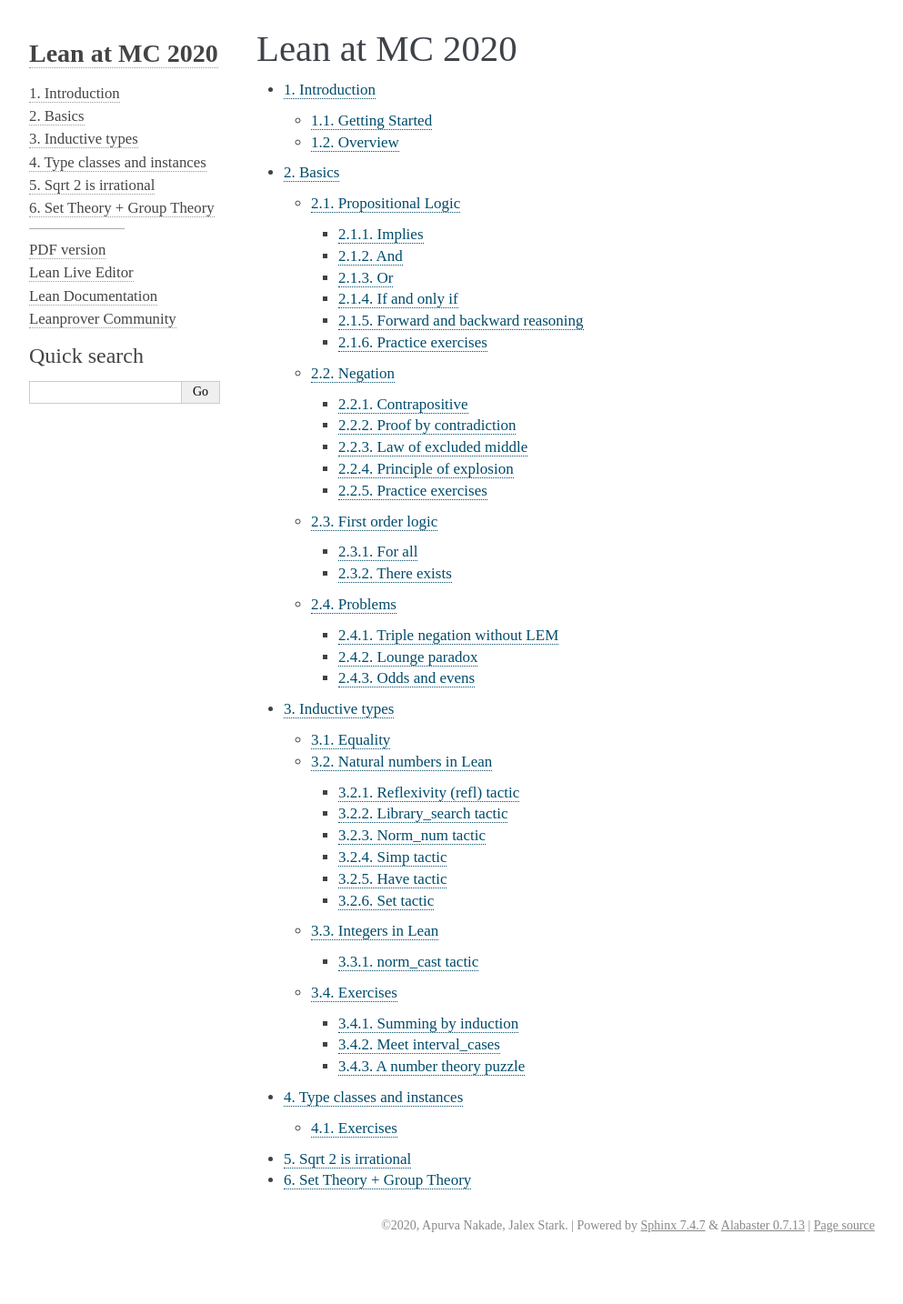
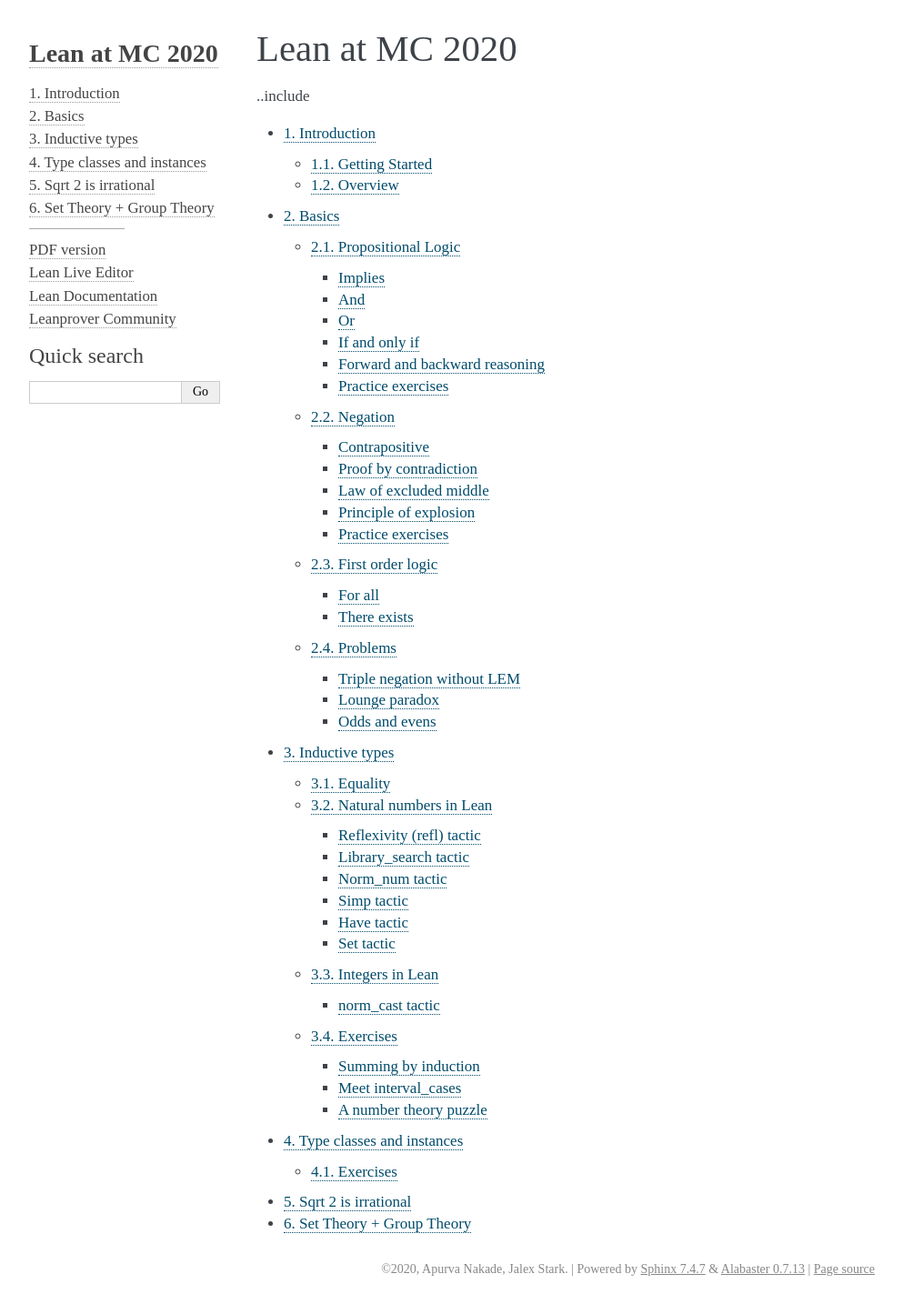
Before and after one commit to jalex-stark/lean-at-MC2020, a Sphinx documentation site: the page built from lean_at_mc2020_source/source/index.rst, in a window 1280 px wide. Shown: the whole page at 91% size, without its empty margins (148-1141 px from the left). Built offline with Sphinx 7.4.7, drawn with Linux system fonts in a browser that asks for light colours; before the commit the page ends 1386 px from its top, so only the background shows below that.

Commit message:
formatting

```diff
--- a/lean_at_mc2020_source/source/day1.rst
+++ b/lean_at_mc2020_source/source/day1.rst
@@ -577,8 +577,9 @@ There is someone in the lounge such that, if they are playing a game, then every
     noncomputable theory
     open_locale classical
 
-    theorem lounge {camper : Type u} (playing : camper → Prop) [inhabited camper] :
-      ∃ x, (playing x → ∀ y, playing y) :=
+    theorem lounge
+     {camper : Type u} (playing : camper → Prop) [inhabited camper] :
+    ∃ x, (playing x → ∀ y, playing y) :=c
     begin
       have alice := arbitrary camper, -- this works because of "inhabited" above
       by_cases h : ∃ bob, ¬ playing bob,
--- a/lean_at_mc2020_source/source/index.rst
+++ b/lean_at_mc2020_source/source/index.rst
@@ -3,8 +3,10 @@
 Lean at MC 2020
 ===================
 
+..include
+
 .. toctree::
-   :numbered:
+   :numbered: 2
    :maxdepth: 3
 
    introduction
```
Also changed, not shown: lean_at_mc2020_source/source/day2.rst (+9 -4 lines).
